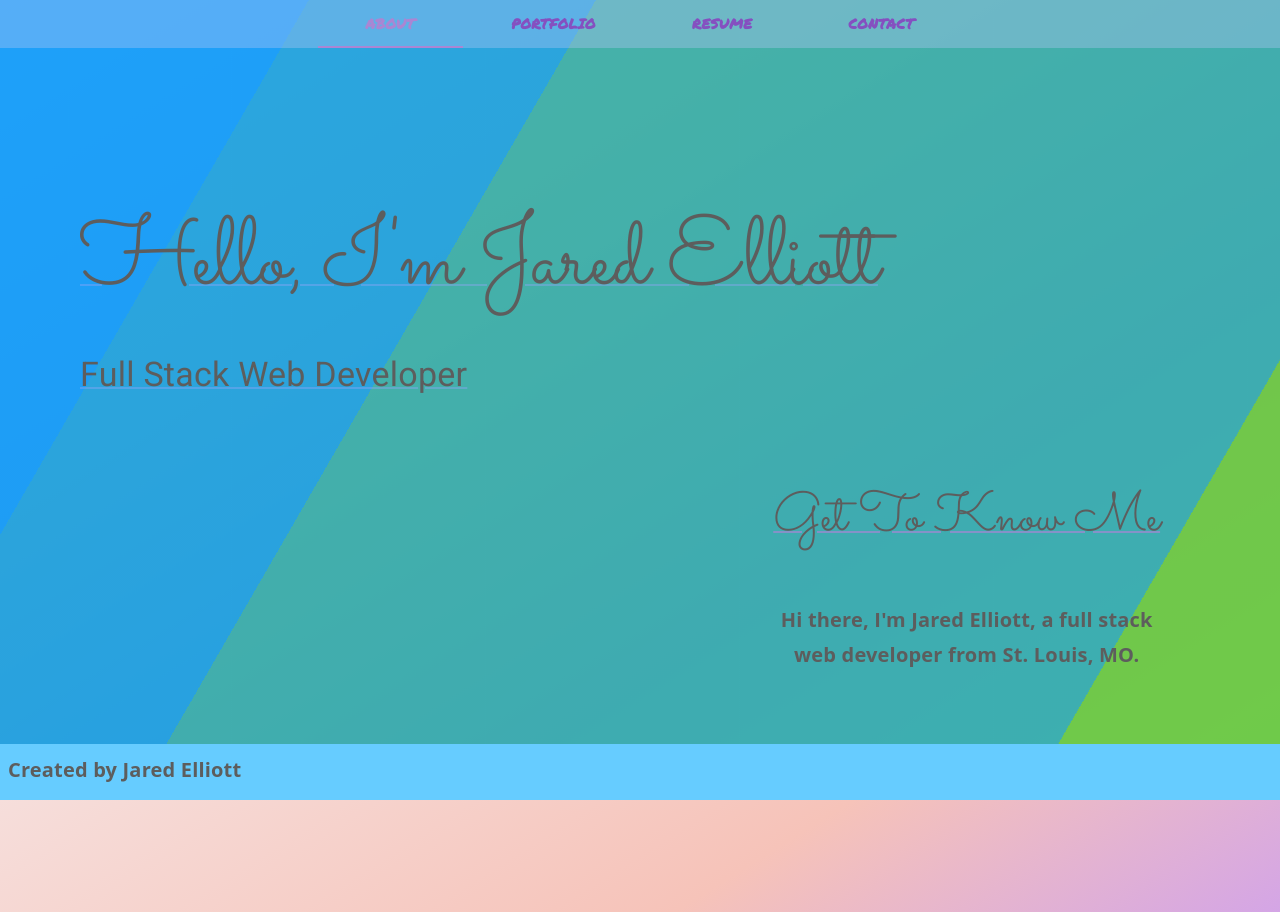
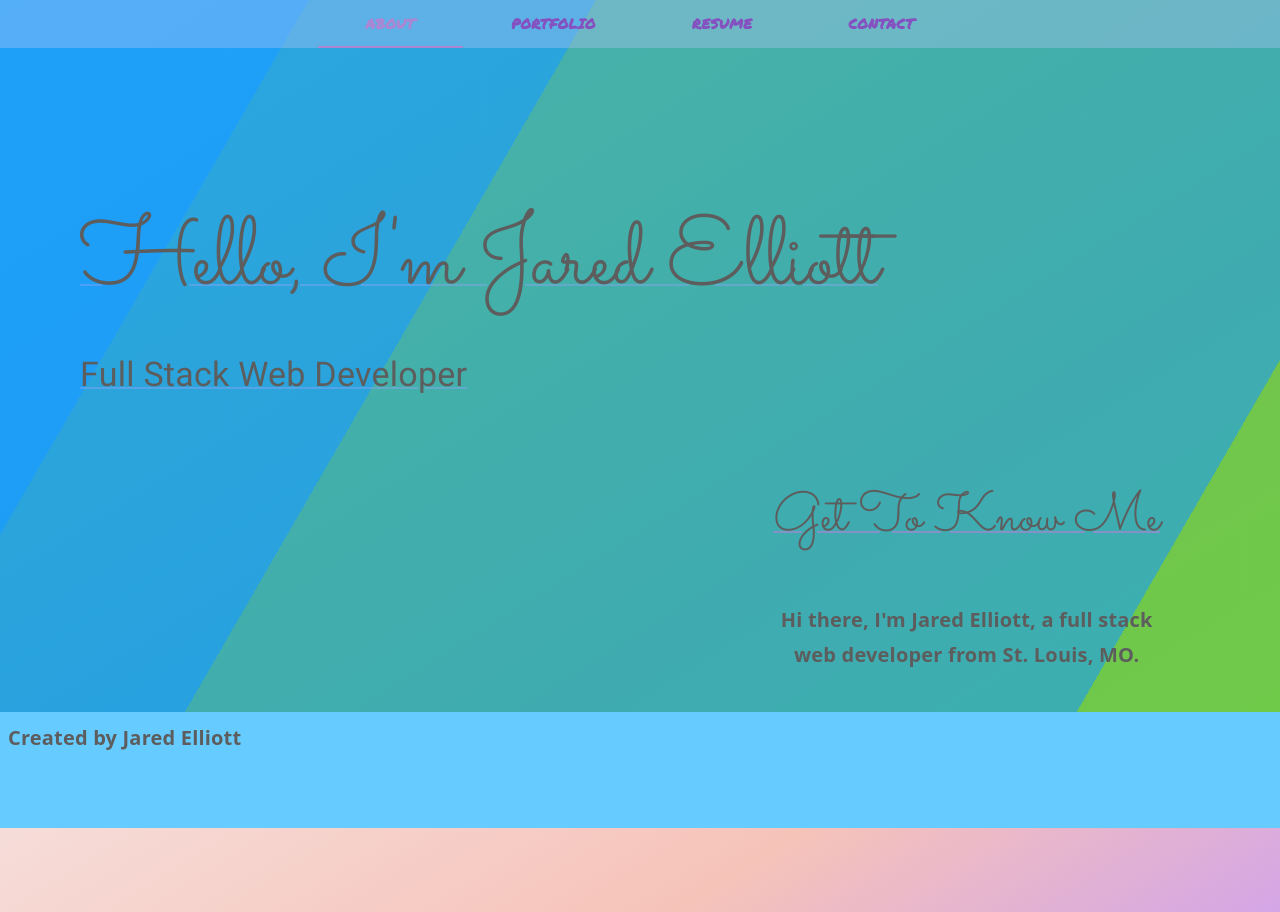
Before and after one commit to Hmndtyphn/jared-port, a React (Create React App) app: page / in a window 1280 px wide. Built offline with nearby package versions, Linux system fonts and the light colour scheme; a web font is replaced by a local one.

Commit message:
footer lower/ ishowing over resume

```diff
--- a/src/components/Footer/css/Footer.css
+++ b/src/components/Footer/css/Footer.css
@@ -1,9 +1,9 @@
 .footer {
     background-color: #b2c5f493;
-    position:absolute;
-    bottom:0;
-    width:100%;
-    height:40px;   /* Height of the footer */
+    clear: both;
+    position: relative;
+    height: 100px;
+    margin-top: -200px;  /* Height of the footer */
     background:#6cf;
 }
 
--- a/src/components/Resume/Resume.js
+++ b/src/components/Resume/Resume.js
@@ -1,7 +1,10 @@
+// import file dependencies
 import React from 'react';
 import Container from '@mui/material/Container'
 import Typography from "@mui/material/Typography";
 import resumeFile from "../../assets/resume/Resume2021.pdf"
+
+// react resume
 function Resume() {
     return (
         <Container align="center">
```
